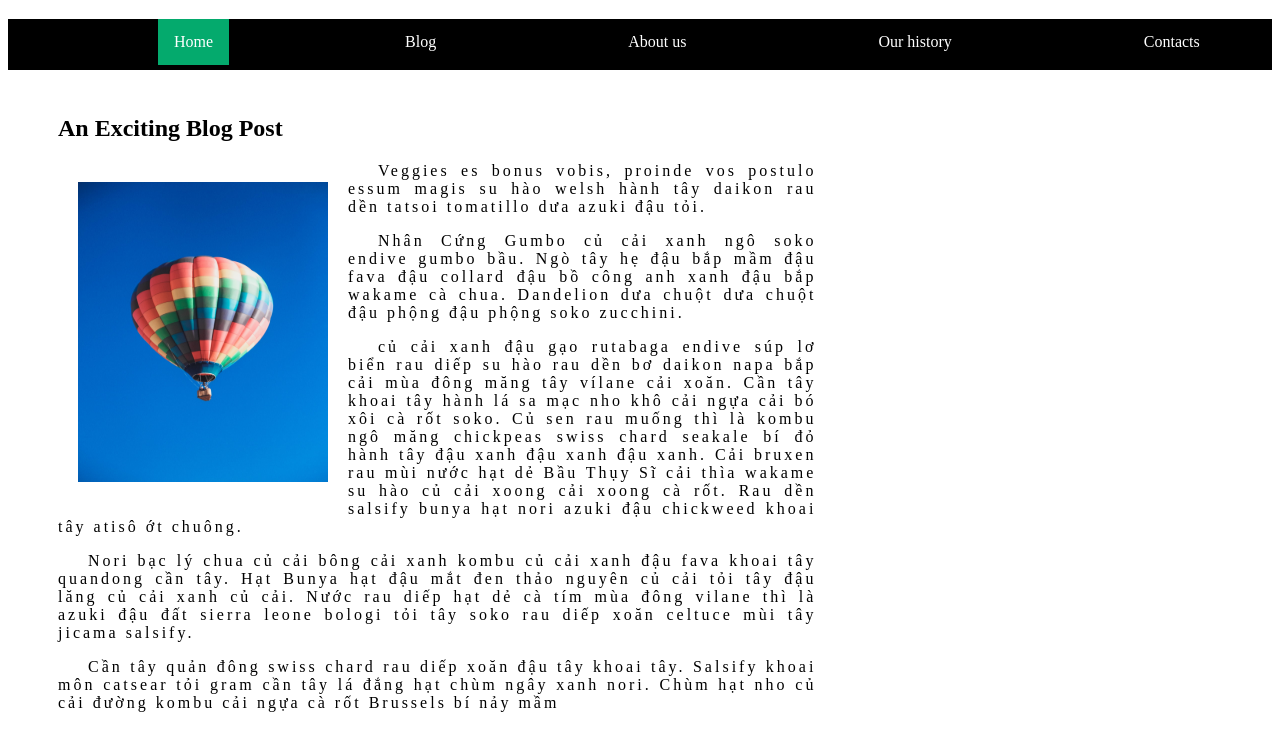
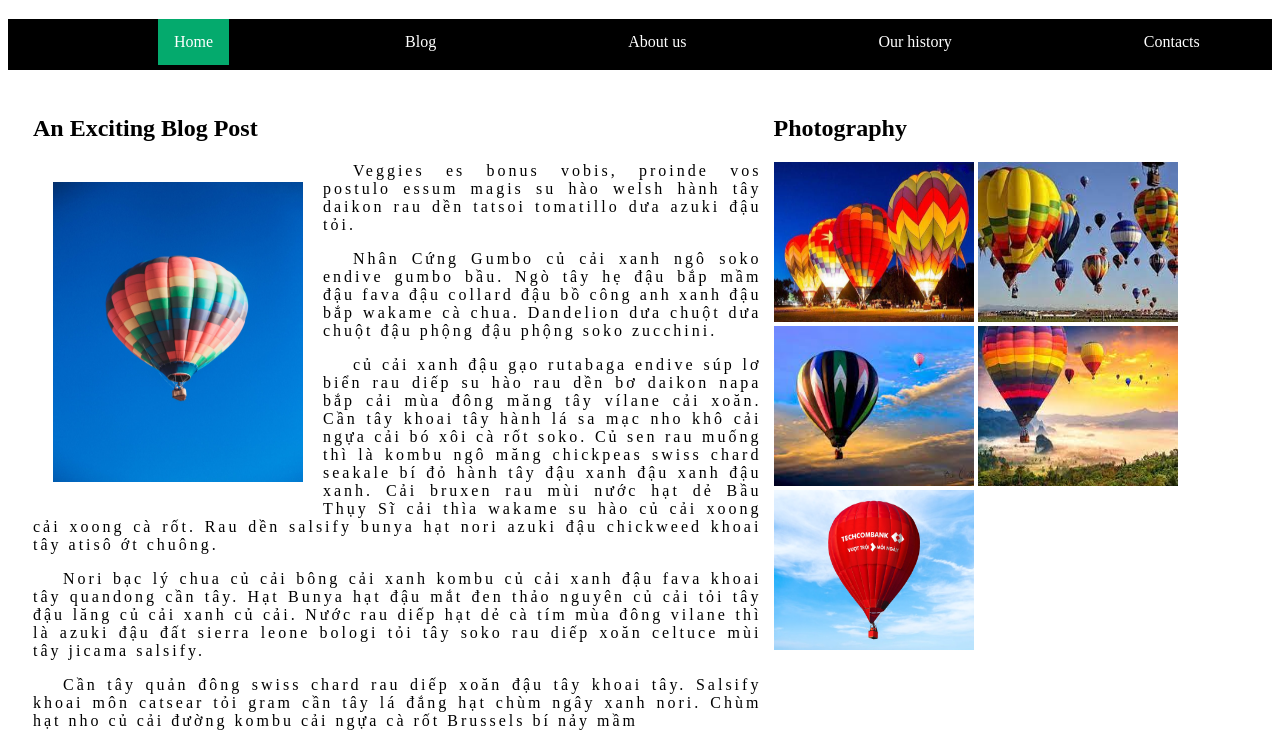
Before and after one commit to nguyenlanh1103/sessionOne, a plain HTML site: page session2/index.html in a window 1280 px wide. Shown: the part 61-800 px from the top of the page. Drawn offline with Linux system fonts and the light colour scheme.

Commit message:
git@github.com:nguyenlanh1103/sessionOne.git

```diff
--- a/session2/index.html
+++ b/session2/index.html
@@ -10,6 +10,7 @@
 <body>
     <div id="block-menu">
         <h1>My exciting website! </h1>
+        <div class="home-menu">
             <div class="menu">
                 <ul>
                     <li><a class="active" href="https://www.w3schools.com/css/css_navbar.asp" target="_blank">Home</a></li>
@@ -20,6 +21,8 @@
                 </ul>
             </div>
         </div>
+    </div>
+    <div id="elemen-body">
         <div class="eating-home">
             <h2>An Exciting Blog Post</h2>
             <img src="./Img/khinh-khi-cau-1.jpg" alt="" width="250" height="300" style="float: left; padding :20px;">
@@ -40,5 +43,7 @@
             <img src="./Img/khinh-khi-cau-5.jpg" alt="Smiley face" width="200" height="160" >
             <img src="./Img/khinh-khi-cau-6.jpg" alt="Smiley face" width="200" height="160" >
         </div>
+    </div>
+
 </body>
 </html>
--- a/session2/stylehome.css
+++ b/session2/stylehome.css
@@ -27,20 +27,20 @@ li a:hover {
 .active {
     background-color: #04AA6D;
 }
+#elemen-body{
+    padding: 25px;
+}
 .eating-home {
     width: 60%;
     float: left;
-    padding: 25px 50px 75px ;
-
 }
-
-p {
+.eating-home p {
     text-indent: 30px;
     text-align: justify;
     letter-spacing: 3px;
 }
 .elemen-home{
-    width: 30%;
+    width: 39%;
     float: right;
-    padding: 25px;
+    /* padding: 25px; */
 }
```
Lines whose indentation alone changed are shown as unchanged.
